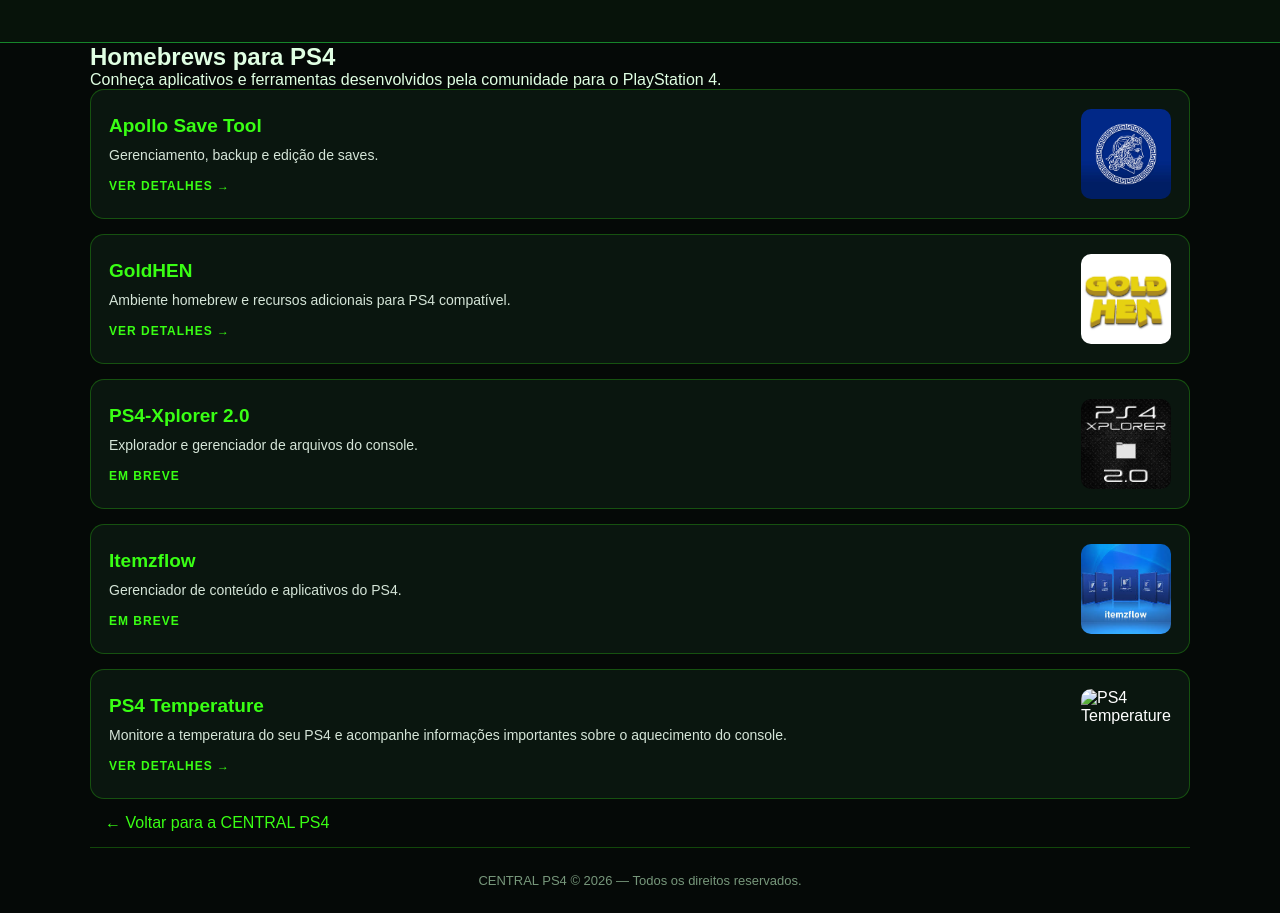
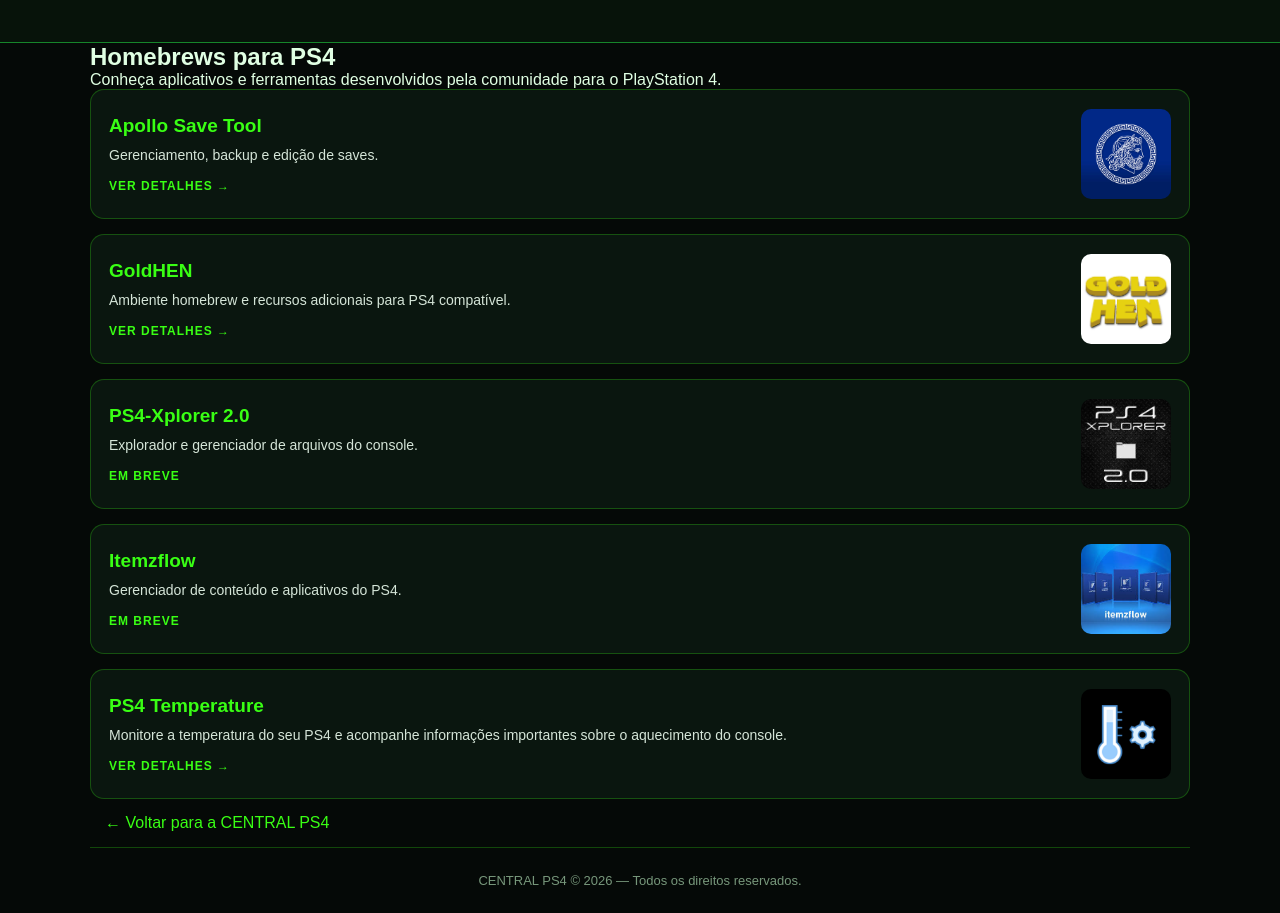
Before and after one commit to gjunior-dev/central-ps4, a plain HTML site: page homebrews.html in a window 1280 px wide. Shown: the part 119-1032 px from the top of the page. Drawn offline with Linux system fonts and the light colour scheme.

Commit message:
Add files via upload

```diff
--- a/homebrews.html
+++ b/homebrews.html
@@ -81,7 +81,7 @@
         <span>VER DETALHES →</span>
     </div>
 
-    <img src="IMAGENS/ps4-temperature.png"
+    <img src="IMAGENS/ps4temperature.png"
          alt="PS4 Temperature">
 
 </a>
```
Also changed, not shown: lojas.html (+1 -1 lines).
